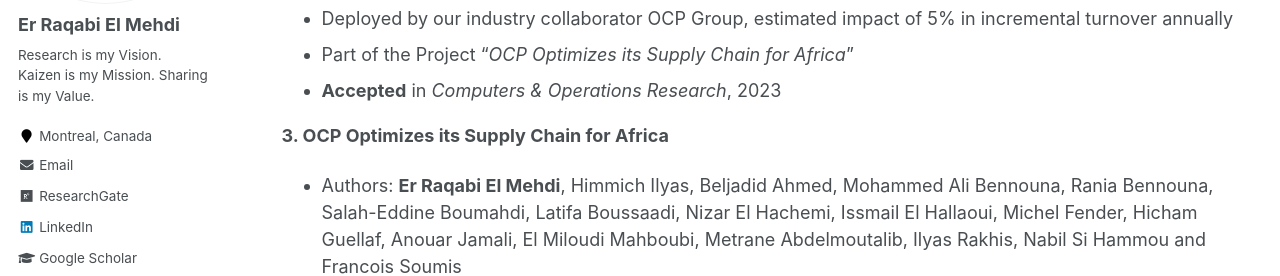
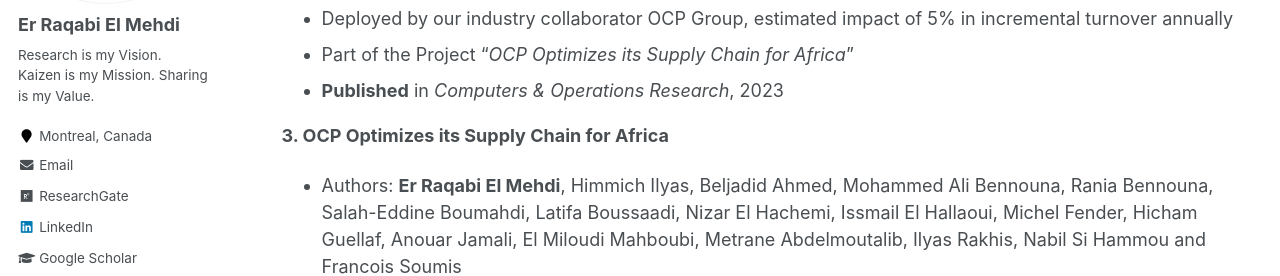
Before and after one commit to RqbMedi/rqbmedi.github.io, a Jekyll site: the page built from _pages/publications.md, in a window 1280 px wide and 900 px high, scrolled down 439 px. Shown: the part 180-456 px from the top of the window. Built offline with Jekyll 4.4.1, drawn with Linux system fonts in a browser that asks for light colours; some web fonts are replaced.

Commit message:
Update publications.md

```diff
--- a/_pages/publications.md
+++ b/_pages/publications.md
@@ -16,11 +16,11 @@ Published & Under Review
  - Part of the Project "*OCP Optimizes its Supply Chain for Africa*"
  - **Published** in *Omega*, 2023
 
-**2. [MPILS: An Automatic Tuner for MILP Solvers](https://www.gerad.ca/en/papers/G-2022-53)**
+**2. [MPILS: An Automatic Tuner for MILP Solvers](https://www.sciencedirect.com/science/article/pii/S0305054823002083)**
  - Authors: Himmich Ilyas∗, **Er Raqabi El Mehdi**∗, El Hachemi Nizar, El Hallaoui Issmaïl, Metrane Abdelmoutalib and Soumis François
  - Deployed by our industry collaborator OCP Group, estimated impact of 5% in incremental turnover annually
  - Part of the Project "*OCP Optimizes its Supply Chain for Africa*"
- - **Accepted** in *Computers & Operations Research*, 2023
+ - **Published** in *Computers & Operations Research*, 2023
 
 **3. OCP Optimizes its Supply Chain for Africa**
  - Authors: **Er Raqabi El Mehdi**, Himmich Ilyas, Beljadid Ahmed, Mohammed Ali Bennouna, Rania Bennouna, Salah-Eddine Boumahdi,    Latifa Boussaadi, Nizar El Hachemi, Issmail El Hallaoui, Michel Fender, Hicham Guellaf, Anouar Jamali, El Miloudi Mahboubi, Metrane Abdelmoutalib,  Ilyas Rakhis, Nabil Si Hammou and Francois Soumis
```
